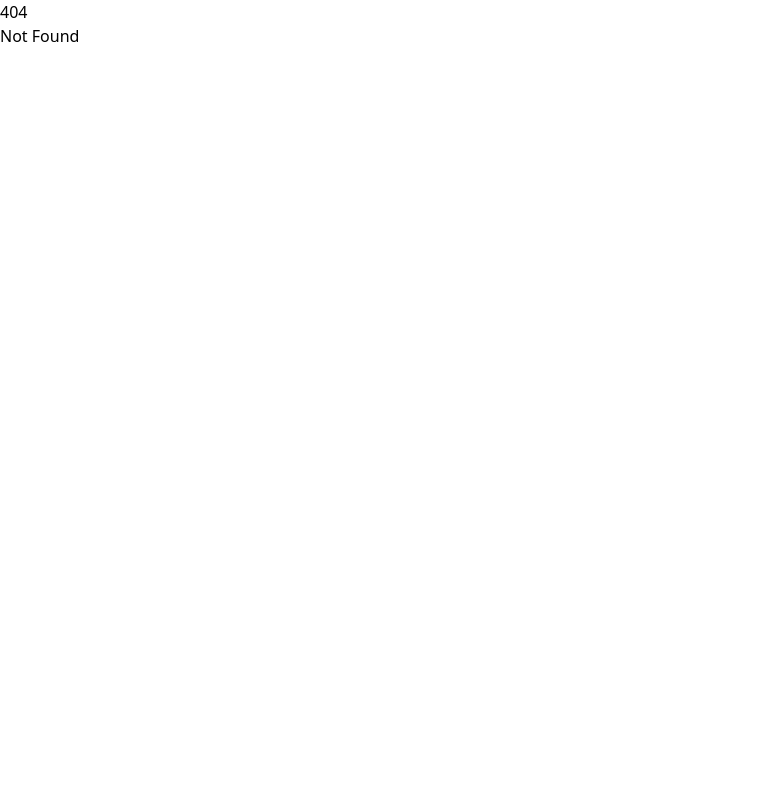
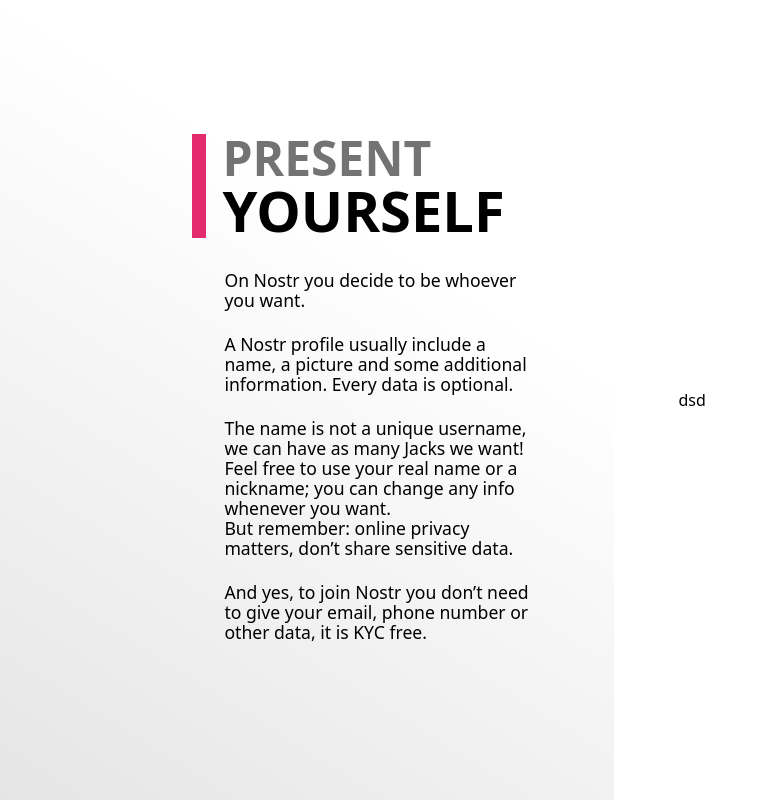
Before and after one commit to nostr-net/nstart, a SvelteKit app: page /yourself in a window 1280 px wide. Before the commit this address had no page. Shown: the whole page, without its empty margins (0-768 px from the left). Built offline with nearby package versions, Linux system fonts and the light colour scheme.

Commit message:
Add basic homepage

```diff
--- a/src/routes/+page.svelte
+++ b/src/routes/+page.svelte
@@ -1,2 +1,50 @@
-<h1>Welcome to SvelteKit</h1>
-<p>Visit <a href="https://kit.svelte.dev">kit.svelte.dev</a> to read the documentation</p>
+<div class="max-h-max bg-gradient-to-tr from-neutral-200 via-white to-white">
+	<div class="flex min-h-screen items-center justify-center">
+		<div class="mx-auto p-8 sm:w-[860px]">
+
+			<!-- Welcome title -->
+			<div class="mb-8 border-l-[0.9rem] border-strongpink pl-4 sm:-ml-8">
+				<h1 class="font-bold">
+					<div class="text-[3em] leading-[1em] text-neutral-500 sm:text-[5em]">WELCOME</div>
+					<div class="break-words text-[3.5em] leading-[1em] sm:h-auto sm:text-[6em]" id="tw">
+						<span class="text-neutral-400">TO</span> NOSTR
+					</div>
+				</h1>
+			</div>
+
+			<!-- Intro text -->
+			<div class="w-[80%] text-[1.3rem] leading-7 text-neutral-700">
+				<p class="mb-6">
+					To join Nostr you need a “profile”, but it is not the usual one that a company generates
+					and manages for you. You manage the protocol.
+				</p>
+				<p class="mb-6">
+					Nostr is a different and freedom experience from the beginning: it empowers user using
+					cryptographic key-pairs that don’t require a third part; don’t worry about the tech slang,
+					it is just a strong password that you will have to keep safe.
+				</p>
+				<p class="mb-6">
+					This wizard is one of the many way to bootstrap a Nostr profile that you can use anywhere,
+					we help you to create you key-pair and safely manage it in 3 easy steps. Are you ready?
+				</p>
+			</div>
+
+			<!-- Start button -->
+			<div class="my-8 flex justify-center sm:justify-end">
+				<a
+					class="inline-flex items-center rounded bg-strongpink px-10 py-3 text-[1.6rem] text-white"
+					href="/yourself"
+				>
+					Let's Start <img src="/icons/arrow-right.svg" alt="Icon" class="ml-4 mr-2 h-8 w-8" />
+				</a>
+			</div>
+
+			<!-- Footer -->
+			<div class="text-lg leading-6 text-neutral-500">
+				Would you like to know more about Nostr, first?<br class="hidden sm:inline-block" />
+				<a href="https://njump.me" class="underline">Read a quick introduction</a>
+			</div>
+
+		</div>
+	</div>
+</div>
--- /dev/null
+++ b/src/routes/yourself/+page.svelte
@@ -0,0 +1,40 @@
+<div class="flex max-h-max bg-gradient-to-tr from-neutral-200 via-white to-white">
+	<div class="w-[48%] flex min-h-screen flex-none items-center justify-end">
+		<div class="w-full max-w-[350px] mr-10">
+			<!-- Welcome title -->
+			<div class="mb-8 border-l-[0.9rem] border-strongpink pl-4 sm:-ml-8">
+				<h1 class="font-bold">
+					<div class="text-[3em] leading-[1em] text-neutral-500 sm:text-[3em]">PRESENT</div>
+					<div class="break-words text-[3.5em] leading-[1em] sm:h-auto sm:text-[3.5em]" id="tw">
+						YOURSELF
+					</div>
+				</h1>
+			</div>
+
+			<!-- Intro text -->
+			<div class="w-[90%] text-[1.1rem] leading-5">
+				<p class="mb-6">On Nostr you decide to be whoever you want.</p>
+				<p class="mb-6">
+					A Nostr profile usually include a name, a picture and some additional information. Every
+					data is optional.
+				</p>
+
+				<p class="mb-6">
+					The name is not a unique username, we can have as many Jacks we want! Feel free to use
+					your real name or a nickname; you can change any info whenever you want.<br />
+					But remember: online privacy matters, don’t share sensitive data.
+				</p>
+
+				<p class="mb-6">
+					And yes, to join Nostr you don’t need to give your email, phone number or other data, it
+					is KYC free.
+				</p>
+			</div>
+		</div>
+	</div>
+	<div class="w-[52%] flex flex-none items-center justify-start bg-white">
+		<div class="w-full max-w-[350px] ml-16">
+			dsd
+		</div>
+	</div>
+</div>
--- a/tailwind.config.js
+++ b/tailwind.config.js
@@ -2,7 +2,20 @@
 export default {
   content: ['./src/**/*.{html,js,svelte,ts}'],
   theme: {
-    extend: {},
+    extend: {
+      fontSize: {
+        // 'base': '1.1rem',
+      },
+      colors: {
+        lavender: '#fdf0f5',
+        strongpink: '#e32a6d',
+        crimson: '#bc1150',
+        garnet: '#42091e'
+      },
+      lineHeight: {
+        normal: '0.8'
+      },
+    },
   },
   plugins: [],
 }
```
Also changed, not shown: static/icons/arrow-right.svg (added).
